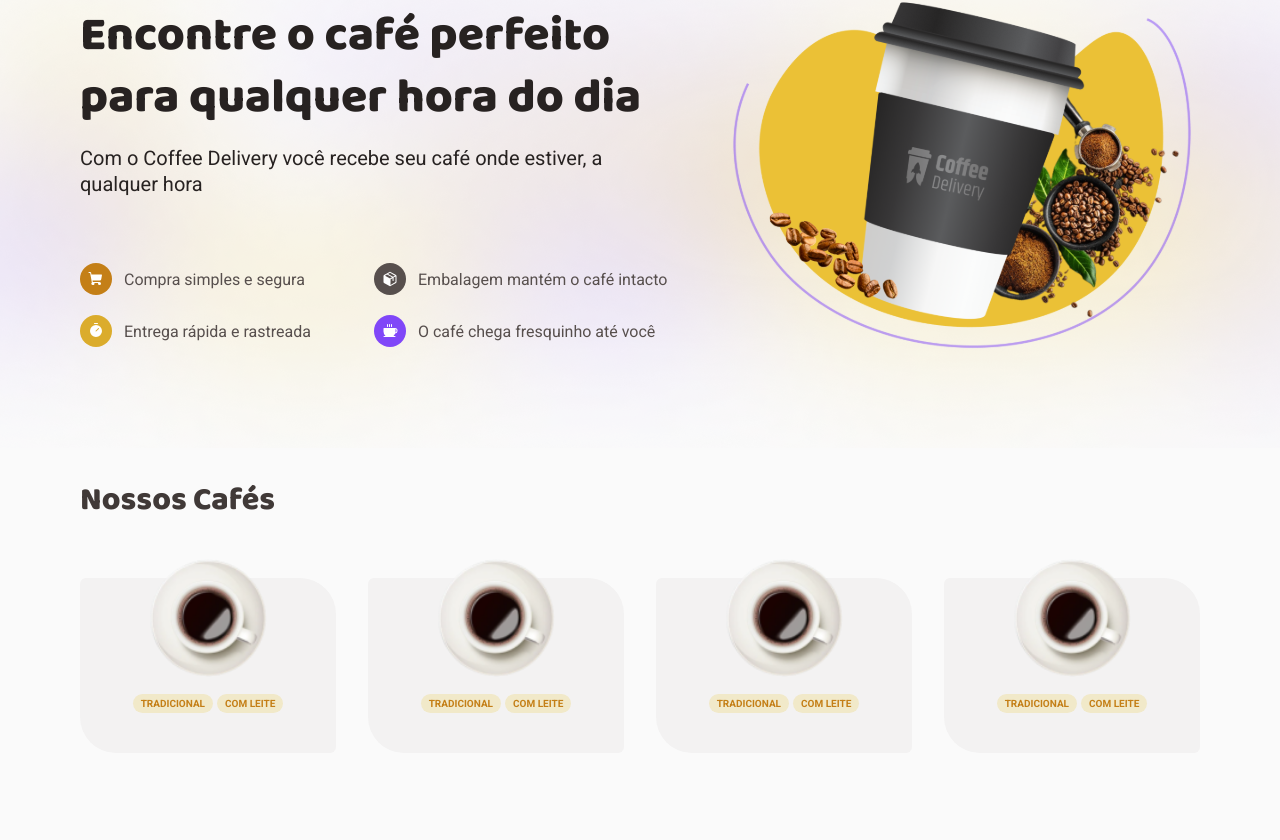
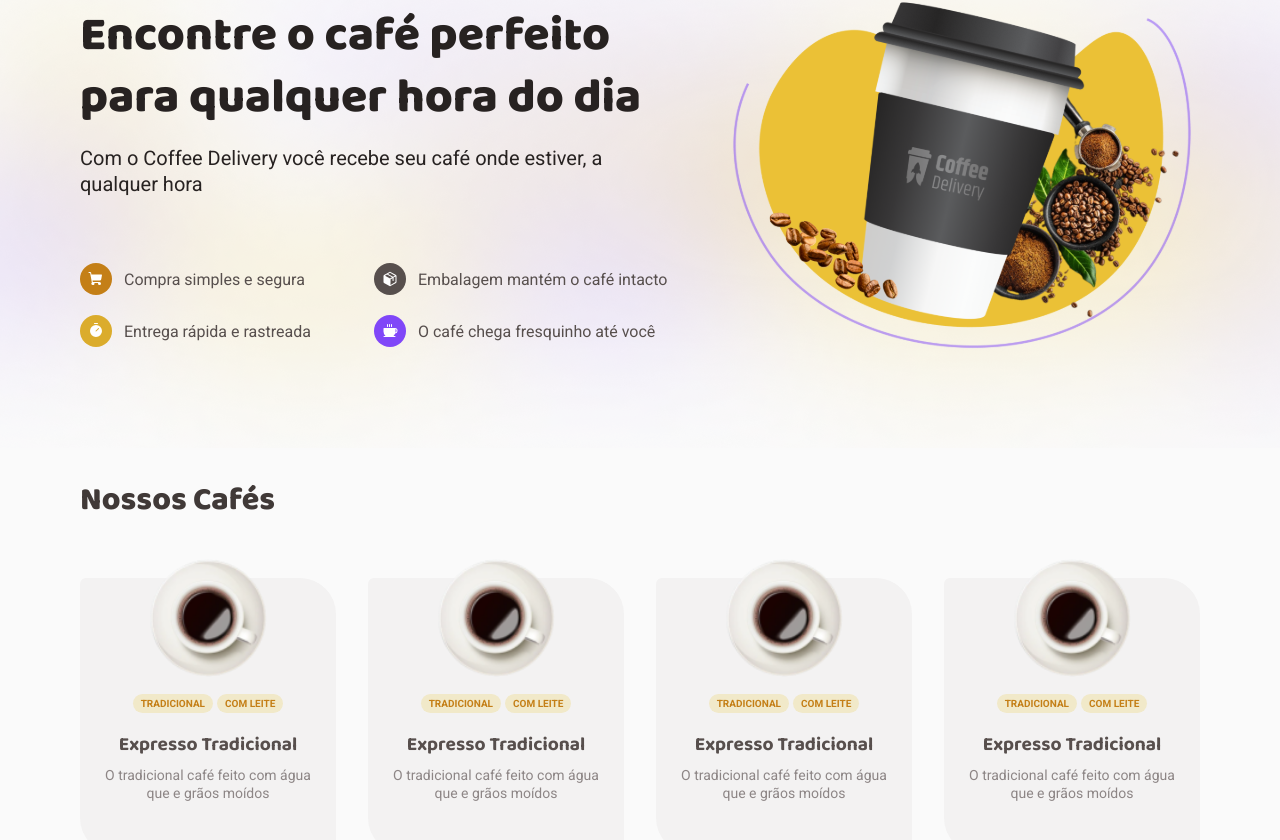
Before and after one commit to LucasLeiteDuarte/coffe-delivery, a React (Vite) app: page / in a window 1280 px wide. Shown: the part 200-1040 px from the top of the page. Built offline with nearby package versions, Linux system fonts and the light colour scheme.

Commit message:
add name_decription

```diff
--- a/src/pages/Home/components/CoffeeCard/index.tsx
+++ b/src/pages/Home/components/CoffeeCard/index.tsx
@@ -1,5 +1,5 @@
 import Amerciano from "../../../../assests/CoffeeImg/Americano.png";
-import { CoffeeCardContainer, Tags } from "./styles";
+import { CoffeeCardContainer, Description, Name, Tags } from "./styles";
 
 export function CoffeeCard() {
   return (
@@ -11,6 +11,9 @@ export function CoffeeCard() {
         <span>Com leite</span>
       </Tags>
 
+      <Name> Expresso Tradicional </Name>
+      <Description> O tradicional café feito com água que e grãos moídos</Description>
+
 
     </CoffeeCardContainer>
   )
--- a/src/pages/Home/components/CoffeeCard/styles.ts
+++ b/src/pages/Home/components/CoffeeCard/styles.ts
@@ -1,10 +1,12 @@
 import styled from "styled-components";
+import { RegularText, TitleText } from "../intro/styles";
 
 export const CoffeeCardContainer = styled.div`
 display: flex;
 flex-direction: column;
 justify-content: center;
 align-items: center;
+text-align: center;
 
 width: 100%;
 padding: 1.25rem;
@@ -46,3 +48,20 @@ span{
   font-size: ${({theme})=> theme.textSizes["componentes-tag"]}
 }
 `;
+
+export const Name = styled(TitleText).attrs({
+  size:"S",
+  color: "subititle",
+  weight: "700",
+})`
+  margin-bottom: 0.5rem;
+
+`;
+
+export const Description = styled(RegularText).attrs({
+  size:"S",
+  color: "label",
+
+})`
+  margin-bottom: 2rem;
+`
```
